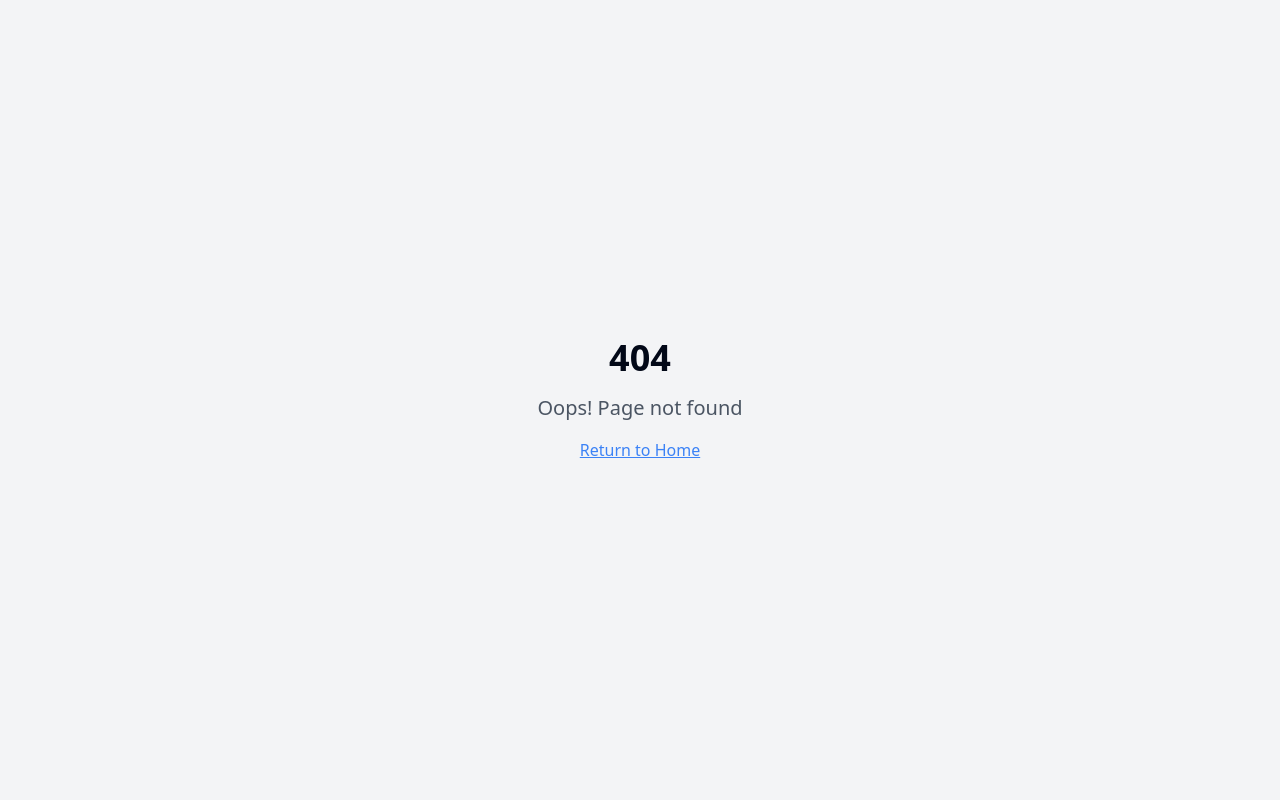
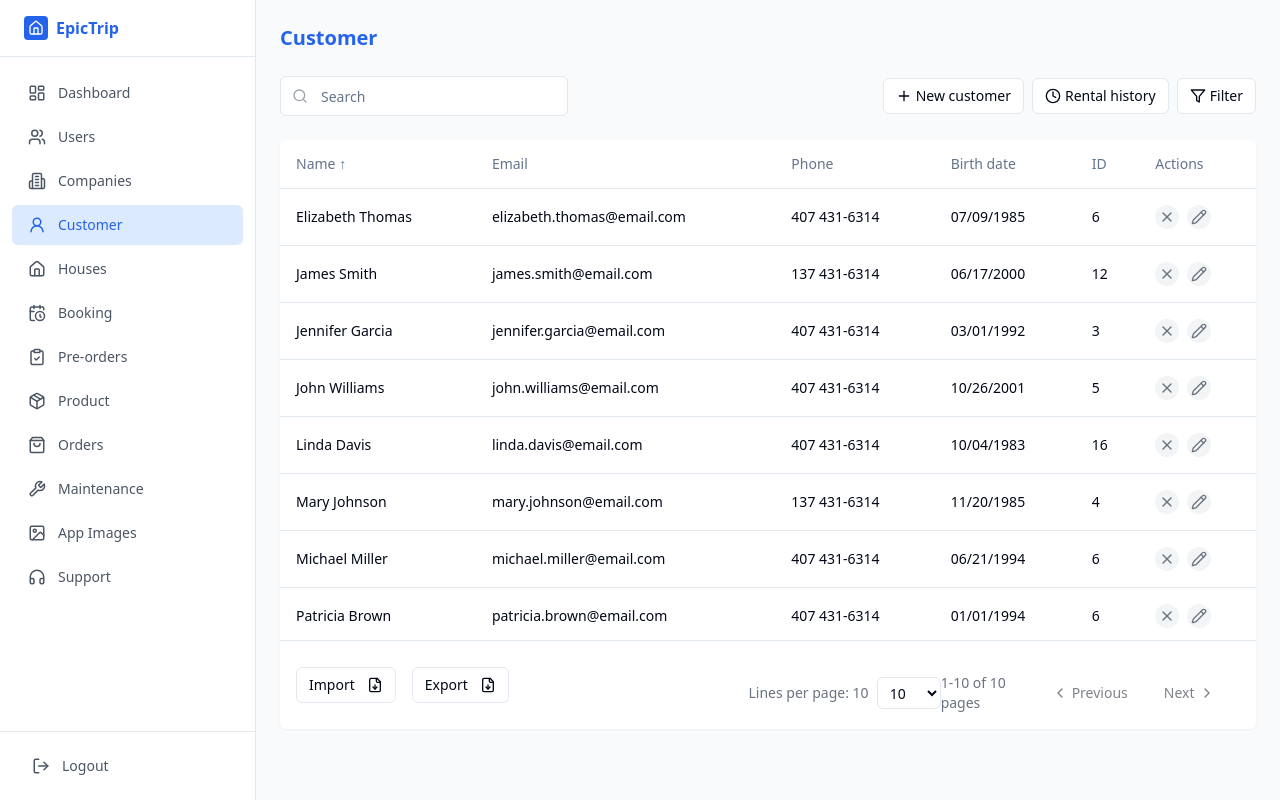
Before and after one commit to l7obrabo/backoffice4, a React (Vite) app: page /customer in a window 1280 px wide. Before the commit this address had no page. Built offline with nearby package versions, Linux system fonts and the light colour scheme.

Commit message:
Add Customer page
Implement Customer page with table, search, and pagination, mirroring the Users and Companies pages. Update sidebar navigation.

```diff
--- a/src/App.tsx
+++ b/src/App.tsx
@@ -8,6 +8,7 @@ import Index from "./pages/Index";
 import Dashboard from "./pages/Dashboard";
 import Users from "./pages/Users";
 import Companies from "./pages/Companies";
+import Customer from "./pages/Customer";
 import NotFound from "./pages/NotFound";
 
 const queryClient = new QueryClient();
@@ -23,6 +24,7 @@ const App = () => (
           <Route path="/dashboard" element={<Dashboard />} />
           <Route path="/users" element={<Users />} />
           <Route path="/companies" element={<Companies />} />
+          <Route path="/customer" element={<Customer />} />
           <Route path="*" element={<NotFound />} />
         </Routes>
       </BrowserRouter>
--- a/src/components/Sidebar.tsx
+++ b/src/components/Sidebar.tsx
@@ -1,4 +1,3 @@
-
 import React from 'react';
 import { Link, useLocation } from 'react-router-dom';
 import {
@@ -53,6 +52,7 @@ const Sidebar = () => {
   ];
 
   return (
+
     <div className="w-64 bg-white border-r border-gray-200 flex flex-col h-screen">
       {/* Logo */}
       <div className="px-6 py-4 border-b">
--- /dev/null
+++ b/src/pages/Customer.tsx
@@ -0,0 +1,238 @@
+
+import React, { useState } from 'react';
+import { Button } from "@/components/ui/button";
+import { Table, TableHeader, TableBody, TableRow, TableHead, TableCell } from "@/components/ui/table";
+import { Clock, FileDown, Filter, Plus, Search, X, Pencil } from "lucide-react";
+import { Input } from "@/components/ui/input";
+import { ScrollArea } from "@/components/ui/scroll-area";
+import TablePagination from "@/components/TablePagination";
+import Sidebar from "@/components/Sidebar";
+
+interface Customer {
+  id: number;
+  name: string;
+  email: string;
+  phone: string;
+  birthDate: string;
+}
+
+const Customer = () => {
+  const [searchTerm, setSearchTerm] = useState('');
+  const [currentPage, setCurrentPage] = useState(1);
+  const [pageSize, setPageSize] = useState(10);
+  const [sortColumn, setSortColumn] = useState<string>('name');
+  const [sortDirection, setSortDirection] = useState<'asc' | 'desc'>('asc');
+
+  // Sample data
+  const customersData: Customer[] = [
+    { id: 12, name: 'James Smith', email: 'james.smith@email.com', phone: '137 431-6314', birthDate: '06/17/2000' },
+    { id: 4, name: 'Mary Johnson', email: 'mary.johnson@email.com', phone: '137 431-6314', birthDate: '11/20/1985' },
+    { id: 5, name: 'John Williams', email: 'john.williams@email.com', phone: '407 431-6314', birthDate: '10/26/2001' },
+    { id: 6, name: 'Patricia Brown', email: 'patricia.brown@email.com', phone: '407 431-6314', birthDate: '01/01/1994' },
+    { id: 7, name: 'Robert Jones', email: 'robert.jones@email.com', phone: '137 431-6314', birthDate: '04/12/1986' },
+    { id: 3, name: 'Jennifer Garcia', email: 'jennifer.garcia@email.com', phone: '407 431-6314', birthDate: '03/01/1992' },
+    { id: 6, name: 'Michael Miller', email: 'michael.miller@email.com', phone: '407 431-6314', birthDate: '06/21/1994' },
+    { id: 16, name: 'Linda Davis', email: 'linda.davis@email.com', phone: '407 431-6314', birthDate: '10/04/1983' },
+    { id: 3, name: 'William Wilson', email: 'william.wilson@email.com', phone: '407 431-6314', birthDate: '10/05/1995' },
+    { id: 6, name: 'Elizabeth Thomas', email: 'elizabeth.thomas@email.com', phone: '407 431-6314', birthDate: '07/09/1985' },
+  ];
+
+  // Sort function
+  const sortedCustomers = [...customersData].sort((a, b) => {
+    const columnKey = sortColumn as keyof Customer;
+
+    if (a[columnKey] < b[columnKey]) {
+      return sortDirection === 'asc' ? -1 : 1;
+    }
+    if (a[columnKey] > b[columnKey]) {
+      return sortDirection === 'asc' ? 1 : -1;
+    }
+    return 0;
+  });
+
+  // Filter function
+  const filteredCustomers = sortedCustomers.filter(customer =>
+    customer.name.toLowerCase().includes(searchTerm.toLowerCase()) ||
+    customer.email.toLowerCase().includes(searchTerm.toLowerCase()) ||
+    customer.phone.includes(searchTerm)
+  );
+
+  const totalPages = Math.ceil(filteredCustomers.length / pageSize);
+  const paginatedCustomers = filteredCustomers.slice(
+    (currentPage - 1) * pageSize,
+    currentPage * pageSize
+  );
+
+  // Sorting handler
+  const handleSort = (column: string) => {
+    if (sortColumn === column) {
+      setSortDirection(sortDirection === 'asc' ? 'desc' : 'asc');
+    } else {
+      setSortColumn(column);
+      setSortDirection('asc');
+    }
+  };
+
+  // Export function
+  const handleExport = () => {
+    alert('Export functionality would be implemented here');
+  };
+
+  // Import function
+  const handleImport = () => {
+    alert('Import functionality would be implemented here');
+  };
+
+  // New customer function
+  const handleNewCustomer = () => {
+    alert('New customer form would open here');
+  };
+
+  // Rental history function
+  const handleRentalHistory = () => {
+    alert('Rental history would be shown here');
+  };
+
+  return (
+    <div className="flex min-h-screen bg-gray-50">
+      <Sidebar />
+      <div className="flex-1 p-6 overflow-auto">
+        <header className="mb-6">
+          <h1 className="text-xl font-semibold text-blue-600">Customer</h1>
+        </header>
+
+        {/* Search and Action Buttons */}
+        <div className="flex flex-col sm:flex-row justify-between items-start sm:items-center mb-6 gap-4">
+          <div className="relative w-full sm:w-72">
+            <Input
+              type="text"
+              placeholder="Search"
+              className="pl-10"
+              value={searchTerm}
+              onChange={(e) => setSearchTerm(e.target.value)}
+            />
+            <Search className="absolute left-3 top-1/2 transform -translate-y-1/2 text-gray-400 h-4 w-4" />
+          </div>
+
+          <div className="flex space-x-2">
+            <Button
+              variant="outline"
+              size="sm"
+              className="flex items-center gap-1"
+              onClick={handleNewCustomer}
+            >
+              <Plus className="h-4 w-4" />
+              New customer
+            </Button>
+            <Button
+              variant="outline"
+              size="sm"
+              className="flex items-center gap-1"
+              onClick={handleRentalHistory}
+            >
+              <Clock className="h-4 w-4" />
+              Rental history
+            </Button>
+            <Button
+              variant="outline"
+              size="sm"
+              className="flex items-center gap-1"
+            >
+              <Filter className="h-4 w-4" />
+              Filter
+            </Button>
+          </div>
+        </div>
+
+        {/* Customer Table */}
+        <div className="bg-white rounded-md shadow-sm">
+          <ScrollArea className="h-[500px] w-full">
+            <Table>
+              <TableHeader>
+                <TableRow>
+                  <TableHead
+                    className="cursor-pointer"
+                    onClick={() => handleSort('name')}
+                  >
+                    Name {sortColumn === 'name' && (sortDirection === 'asc' ? '↑' : '↓')}
+                  </TableHead>
+                  <TableHead
+                    className="cursor-pointer"
+                    onClick={() => handleSort('email')}
+                  >
+                    Email {sortColumn === 'email' && (sortDirection === 'asc' ? '↑' : '↓')}
+                  </TableHead>
+                  <TableHead
+                    className="cursor-pointer"
+                    onClick={() => handleSort('phone')}
+                  >
+                    Phone {sortColumn === 'phone' && (sortDirection === 'asc' ? '↑' : '↓')}
+                  </TableHead>
+                  <TableHead
+                    className="cursor-pointer"
+                    onClick={() => handleSort('birthDate')}
+                  >
+                    Birth date {sortColumn === 'birthDate' && (sortDirection === 'asc' ? '↑' : '↓')}
+                  </TableHead>
+                  <TableHead
+                    className="cursor-pointer"
+                    onClick={() => handleSort('id')}
+                  >
+                    ID {sortColumn === 'id' && (sortDirection === 'asc' ? '↑' : '↓')}
+                  </TableHead>
+                  <TableHead>Actions</TableHead>
+                </TableRow>
+              </TableHeader>
+              <TableBody>
+                {paginatedCustomers.map((customer, index) => (
+                  <TableRow key={`${customer.id}-${index}`}>
+                    <TableCell className="font-medium">{customer.name}</TableCell>
+                    <TableCell>{customer.email}</TableCell>
+                    <TableCell>{customer.phone}</TableCell>
+                    <TableCell>{customer.birthDate}</TableCell>
+                    <TableCell>{customer.id}</TableCell>
+                    <TableCell>
+                      <div className="flex space-x-2">
+                        <button className="p-1 rounded-full bg-gray-100 hover:bg-gray-200">
+                          <X className="h-4 w-4 text-gray-500" />
+                        </button>
+                        <button className="p-1 rounded-full bg-gray-100 hover:bg-gray-200">
+                          <Pencil className="h-4 w-4 text-gray-500" />
+                        </button>
+                      </div>
+                    </TableCell>
+                  </TableRow>
+                ))}
+              </TableBody>
+            </Table>
+          </ScrollArea>
+
+          {/* Import/Export and Pagination Controls */}
+          <div className="p-4 flex flex-col md:flex-row justify-between items-start md:items-center border-t">
+            <div className="flex items-center space-x-4 mb-4 md:mb-0">
+              <Button variant="outline" size="sm" onClick={handleImport}>
+                Import
+                <FileDown className="ml-1 h-4 w-4" />
+              </Button>
+              <Button variant="outline" size="sm" onClick={handleExport}>
+                Export
+                <FileDown className="ml-1 h-4 w-4" />
+              </Button>
+            </div>
+
+            <TablePagination
+              currentPage={currentPage}
+              totalPages={totalPages}
+              pageSize={pageSize}
+              totalItems={filteredCustomers.length}
+              onPageChange={setCurrentPage}
+              onPageSizeChange={setPageSize}
+            />
+          </div>
+        </div>
+      </div>
+    </div>
+  );
+};
+
+export default Customer;
```
